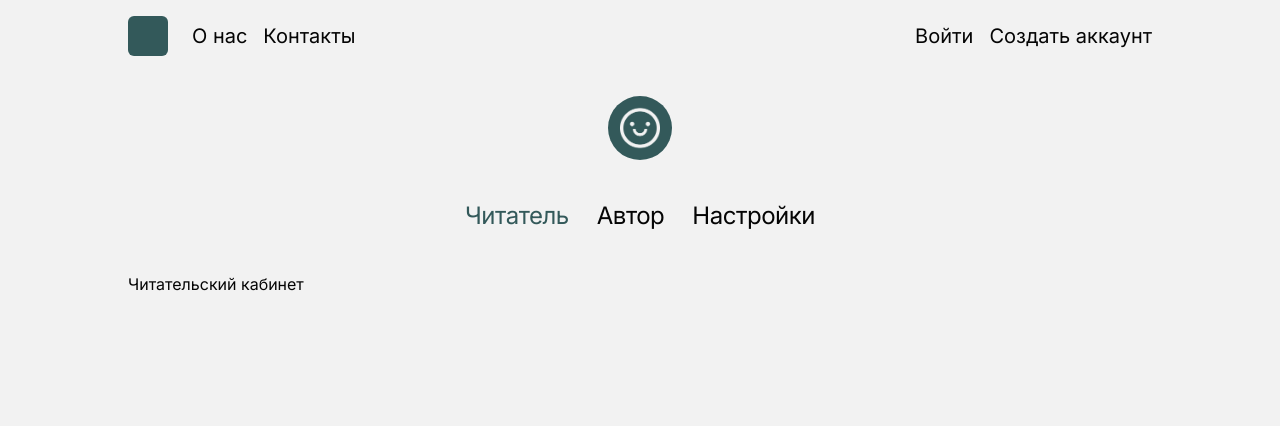
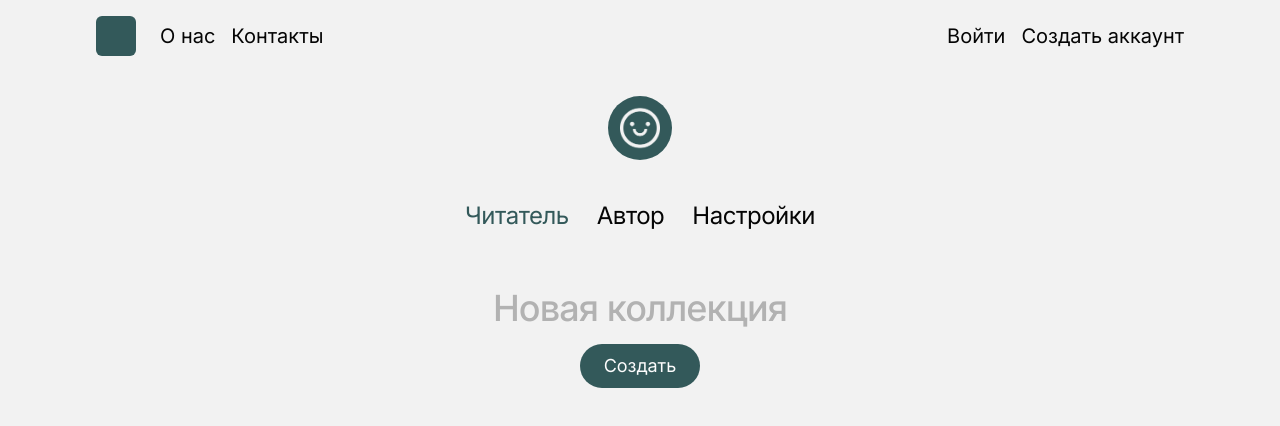
Before and after one commit to mbozhik/historia, a Next.js app: page /profile/reader in a window 1280 px wide. Shown: the top 426 px of the page. Built offline with nearby package versions, Linux system fonts and the light colour scheme; no server answers.

Commit message:
make `/profile/reader` user page

```diff
--- a/src/app/(user)/profile/reader/page.tsx
+++ b/src/app/(user)/profile/reader/page.tsx
@@ -4,18 +4,23 @@ import {options} from '@/app/api/auth/[...nextauth]/options'
 import Container from '#/Global/Container'
 import Hero from '##/user/profile/Hero'
 import Navigation from '##/user/profile/Navigation'
+import Heading from '#/UI/Heading'
+import Button from '@/components/UI/Button'
 
 export default async function ProfilePage() {
   const session = await getServerSession(options)
 
   return (
-    <Container dataSection="user-profile" className="space-y-10">
-      <Hero session={session} />
+    <Container dataSection="user-profile" className="space-y-14 sm:space-y-8">
+      <section className="space-y-10 sm:space-y-5">
+        <Hero session={session} />
 
-      <Navigation />
+        <Navigation />
+      </section>
 
-      <section>
-        <p>Читательский кабинет</p>
+      <section className="space-y-4">
+        <Heading text="Новая коллекция" type="h2" className="text-center text-custom-grey" />
+        <Button buttonText="Создать" className="mx-auto" />
       </section>
     </Container>
   )
--- a/src/components/Global/Container.tsx
+++ b/src/components/Global/Container.tsx
@@ -11,7 +11,7 @@ interface Props {
 export const containerSize = {
   default: 'mx-auto flex-auto',
   '1/2': 'w-[45%] xl:w-[60%]',
-  '2/3': 'w-[80%]',
+  '2/3': 'w-[80%] xl:w-[85%] sm:w-[92.5%]',
 }
 
 export default function Container({children, width = '2/3', padding = true, className, dataSection}: Props) {
--- a/src/components/UI/Button.tsx
+++ b/src/components/UI/Button.tsx
@@ -1,17 +1,17 @@
 import {ButtonHTMLAttributes} from 'react'
 import {cn} from '@/lib/utils'
 
-interface SubmitButtonProps extends ButtonHTMLAttributes<HTMLButtonElement> {
+interface ButtonProps extends ButtonHTMLAttributes<HTMLButtonElement> {
   isSubmitting?: boolean
   error?: {message?: string}
   className?: string
   buttonText: string
 }
 
-function SubmitButton({isSubmitting, error, className, buttonText, ...buttonProps}: SubmitButtonProps) {
+function Button({isSubmitting, error, className, buttonText, ...buttonProps}: ButtonProps) {
   return (
     <>
-      <button {...buttonProps} className={cn('w-fit px-4 py-2 text-lg text-custom-white rounded-3xl bg-primary hover:bg-primary-hover duration-300', isSubmitting ? 'bg-neutral-200' : '', className)} disabled={isSubmitting}>
+      <button {...buttonProps} className={cn('block w-fit px-6 py-2 text-lg text-custom-white rounded-3xl bg-primary hover:bg-primary-hover duration-300', isSubmitting ? 'bg-neutral-200' : '', className)} disabled={isSubmitting}>
         {isSubmitting ? 'Wait..' : buttonText}
       </button>
       {error && <span className="text-sm text-center text-red-500">{error.message}</span>}
@@ -19,4 +19,4 @@ function SubmitButton({isSubmitting, error, className, buttonText, ...buttonProp
   )
 }
 
-export default SubmitButton
+export default Button
```
